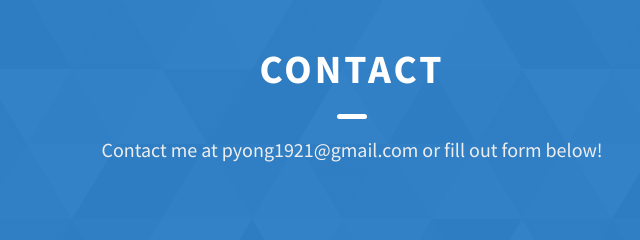
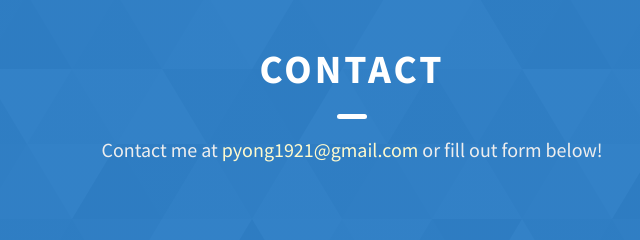
Before and after one commit to Pyong99/pyong99.github.io, a website: page Portfolio/index.html in a window 1280 px wide. Shown: the part 3640-3880 px from the top of the page, 288-928 px from the left. Drawn offline with Linux system fonts and the light colour scheme.

Commit message:
Update index.html

```diff
--- a/Portfolio/index.html
+++ b/Portfolio/index.html
@@ -270,7 +270,7 @@
         <h2 class="heading heading-sec heading-sec__mb-med">
           <span class="heading-sec__main heading-sec__main--lt">Contact</span>
           <span class="heading-sec__sub heading-sec__sub--lt">
-            Contact me at <a href="mailto:pyong1921@gmail.com">pyong1921@gmail.com</a> or fill out form below!
+            Contact me at <a href="mailto:pyong1921@gmail.com" style="color: LemonChiffon">pyong1921@gmail.com</a> or fill out form below!
           </span>
         </h2>
         <div class="contact__form-container">
```
